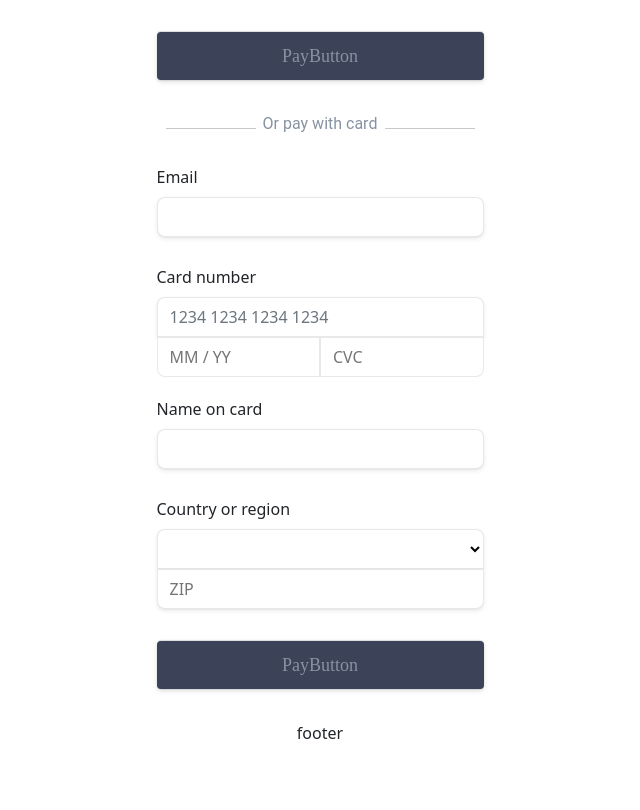
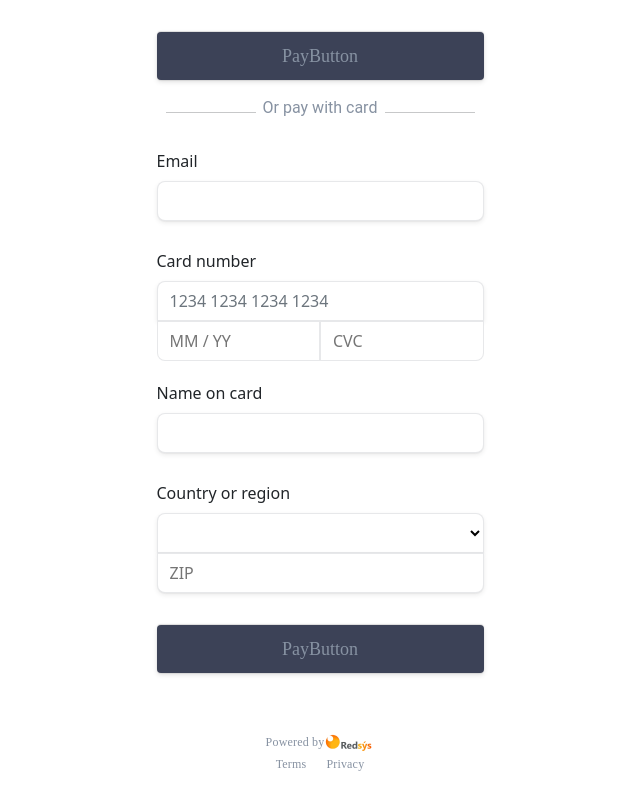
Before and after one commit to gabimdev/checkout-app, a React (Create React App) app: page / in a window 1280 px wide. Shown: the top 810 px of the page, without its empty margins (320-960 px from the left). Built offline with nearby package versions, Linux system fonts and the light colour scheme.

Commit message:
FEAT: footer finished

```diff
--- a/src/components/Footer/Footer.jsx
+++ b/src/components/Footer/Footer.jsx
@@ -1,7 +1,23 @@
 import './Footer.scss';
+import redSys from '../../assets/image5.png';
 
 const Footer = () => {
-    return <div>footer</div>;
+    return (
+        <div className="footer">
+            <span>Powered by</span>
+            <span>
+                <img src={redSys} alt="redSysLogo" />
+            </span>
+            <div>
+                <a href className="footer__link">
+                    Terms
+                </a>
+                <a href className="footer__link">
+                    Privacy
+                </a>
+            </div>
+        </div>
+    );
 };
 
 export default Footer;
--- a/src/components/Footer/Footer.scss
+++ b/src/components/Footer/Footer.scss
@@ -0,0 +1,29 @@
+.footer {
+    font-family: Montserrat;
+    font-style: normal;
+    font-weight: 500;
+    font-size: 12px;
+    line-height: 22px;
+    /* identical to box height, or 183% */
+
+    letter-spacing: 0.015em;
+    font-feature-settings: 'tnum' on, 'lnum' on;
+    margin: 42px 0 72px 0;
+
+    /* icon/icon-gray */
+
+    color: #8792a2;
+    &__link {
+        margin: 5px 10px;
+        text-decoration: none;
+        color: #8792a2;
+        cursor: pointer;
+    }
+}
+a:link,
+a:visited,
+a:active,
+a:focus {
+    text-decoration: none;
+    color: #8792a2;
+}
--- a/src/components/PayButton/PayButton.scss
+++ b/src/components/PayButton/PayButton.scss
@@ -19,7 +19,7 @@
     border-radius: 4px;
 
     /* Inside Auto Layout */
-    margin: 32px 0px;
+    margin-top: 32px;
     &__text {
         position: static;
         width: 117px;
```
Also changed, not shown: src/assets/image5.png (added).
